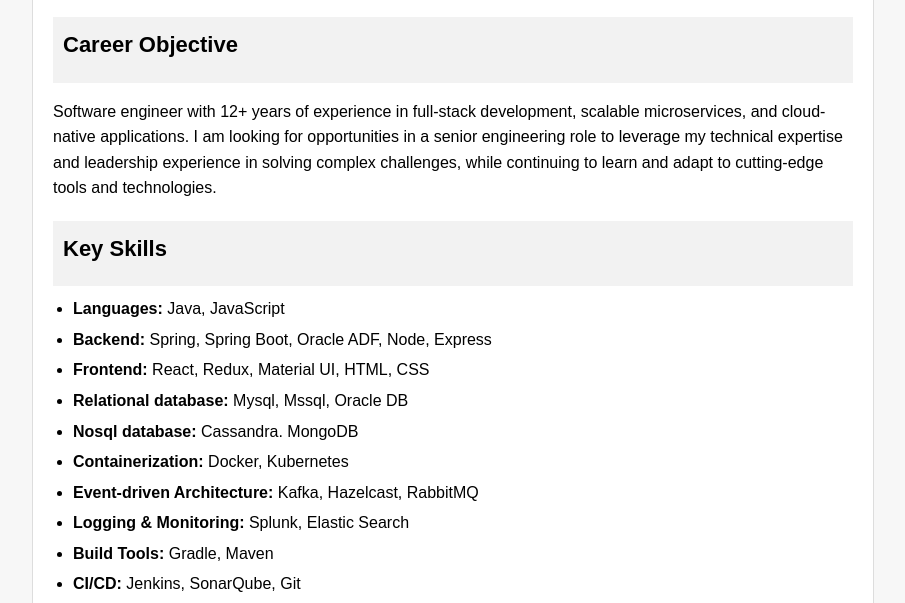
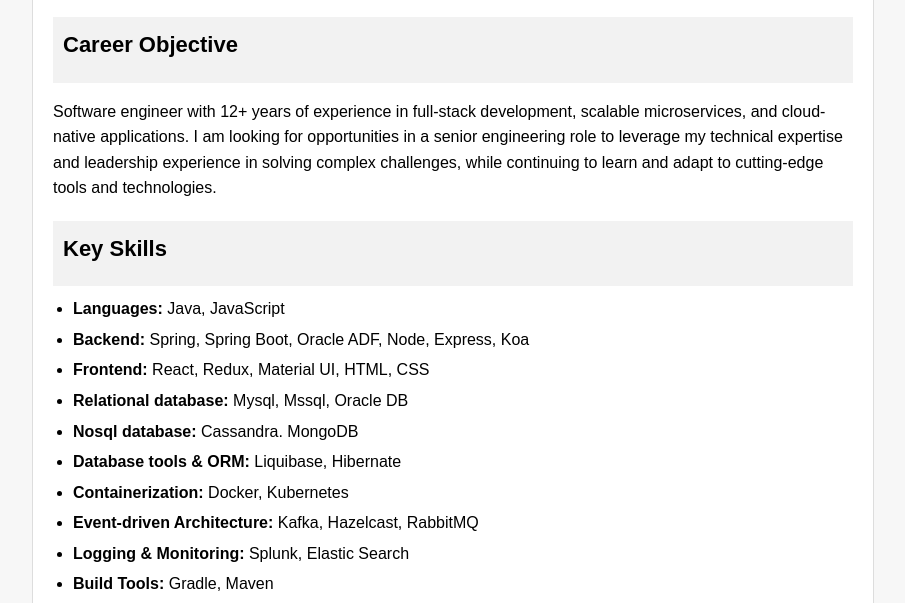
Before and after one commit to GalacticPulse/souvik.github.io, a plain HTML site: page index.html in a window 1280 px wide. Shown: the part 178-781 px from the top of the page, without its empty margins (187-1092 px from the left). Drawn offline with Linux system fonts and the light colour scheme.

Commit message:
Update index.html

```diff
--- a/index.html
+++ b/index.html
@@ -89,10 +89,11 @@
             <div class="section-title"><h2>Key Skills</h2></div>
             <ul>
                 <li><strong>Languages:</strong> Java, JavaScript</li>
-                <li><strong>Backend:</strong> Spring, Spring Boot, Oracle ADF, Node, Express</li>
+                <li><strong>Backend:</strong> Spring, Spring Boot, Oracle ADF, Node, Express, Koa</li>
                 <li><strong>Frontend:</strong> React, Redux, Material UI, HTML, CSS</li>
                 <li><strong>Relational database:</strong> Mysql, Mssql, Oracle DB</li>
                 <li><strong>Nosql database:</strong> Cassandra. MongoDB </li>
+                <li><strong>Database tools & ORM:</strong> Liquibase, Hibernate </li>
                 <li><strong>Containerization:</strong> Docker, Kubernetes</li>
                 <li><strong>Event-driven Architecture:</strong> Kafka, Hazelcast, RabbitMQ</li>
                 <li><strong>Logging & Monitoring:</strong> Splunk, Elastic Search</li>
```
